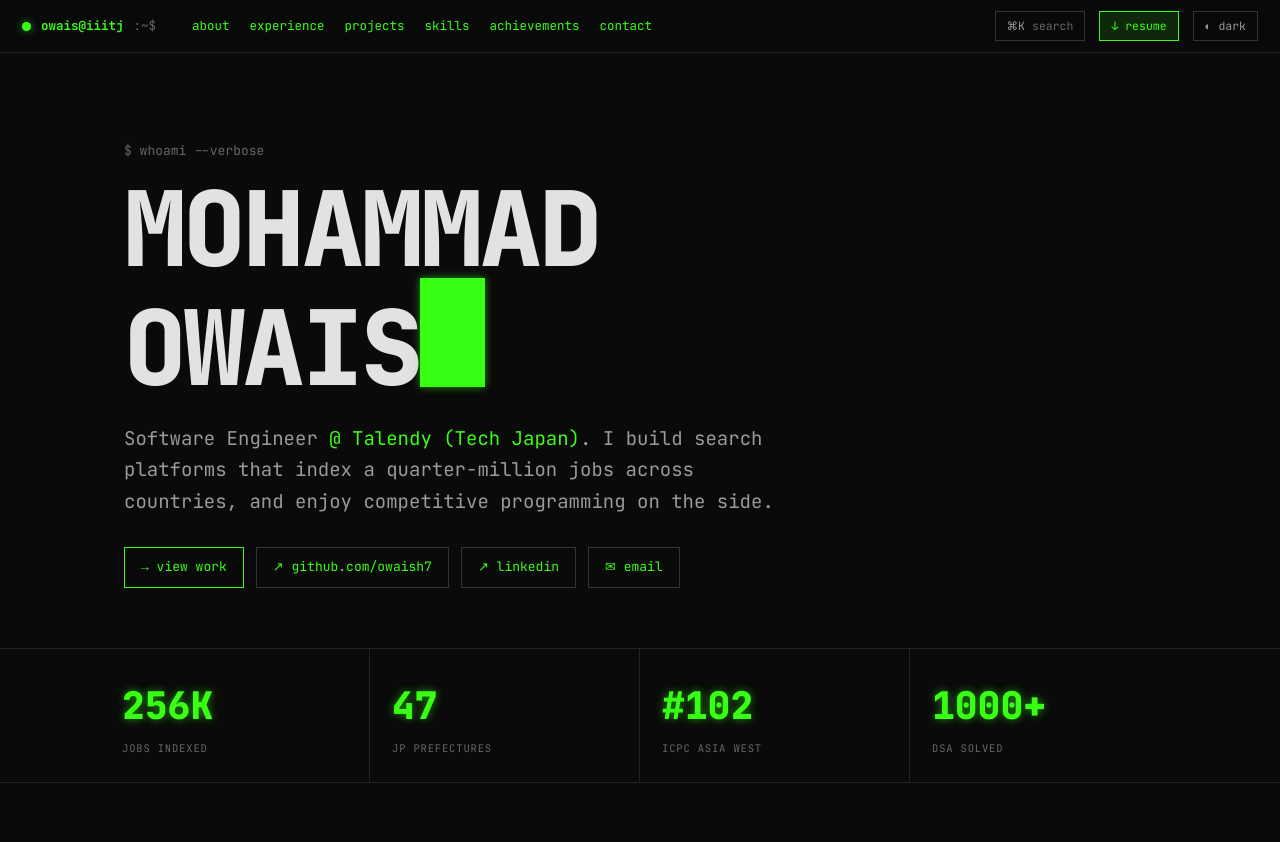
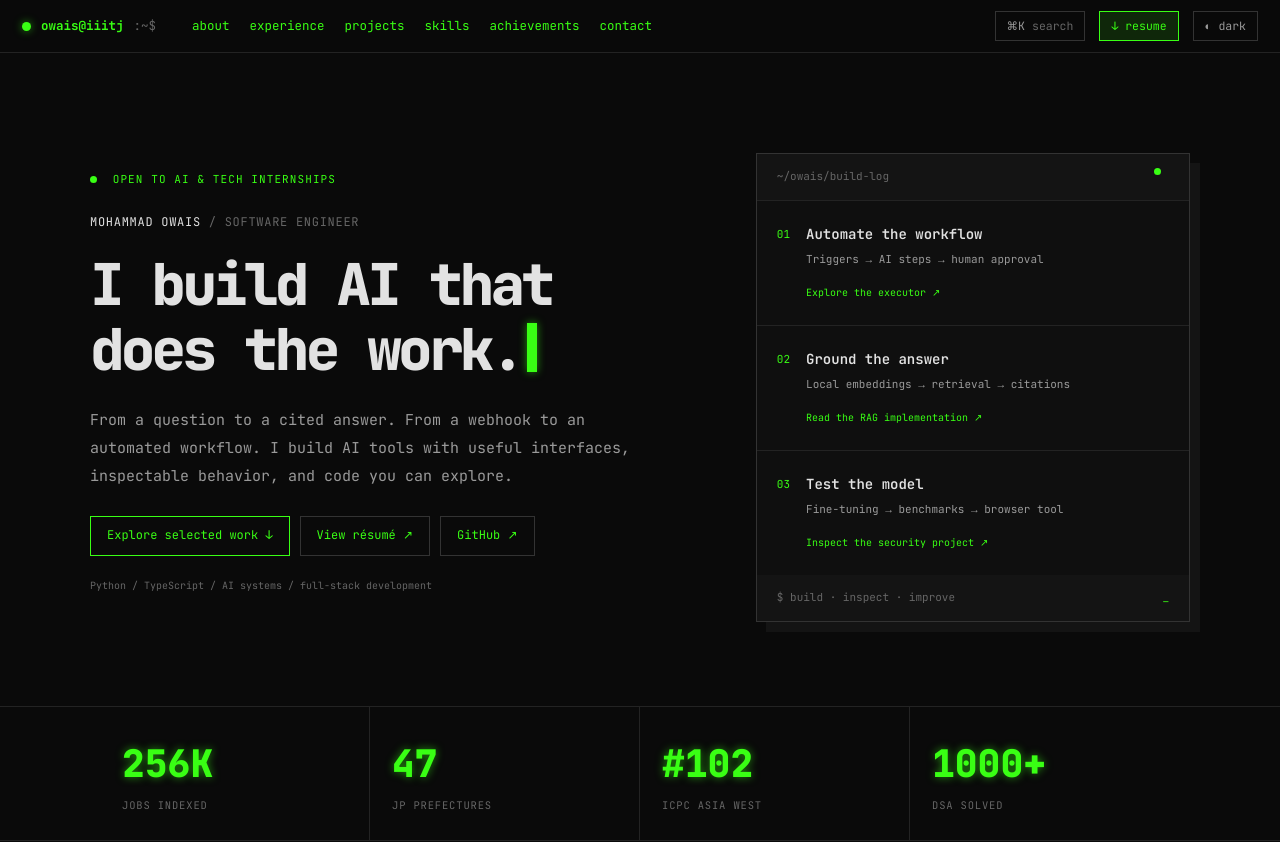
Before and after one commit to owaish7/owais-portfolio, a Next.js app: page / in a window 1280 px wide. Shown: the top 842 px of the page. Built offline with nearby package versions, Linux system fonts and the light colour scheme; no server answers.

Commit message:
Refresh portfolio for AI and tech internship applications

```diff
--- a/components/Hero.tsx
+++ b/components/Hero.tsx
@@ -2,70 +2,26 @@ import { LINKS } from "@/lib/data";
 
 export default function Hero() {
   return (
-    <section
-      id="home"
-      style={{ maxWidth: 1080, margin: "0 auto", padding: "88px 24px 60px" }}
-    >
-      <div
-        className="rev"
-        style={{ color: "var(--faint)", fontSize: 13, marginBottom: 18 }}
-      >
-        $ whoami --verbose
+    <section id="home" className="hero-shell">
+      <div className="hero-copy">
+        <p className="eyebrow rev"><span className="status-dot" /> OPEN TO AI & TECH INTERNSHIPS</p>
+        <p className="hero-name rev">MOHAMMAD OWAIS <span>/ SOFTWARE ENGINEER</span></p>
+        <h1 className="rev">I build AI that<br /><span>does the work.</span><span className="cur" /></h1>
+        <p className="hero-description rev">From a question to a cited answer. From a webhook to an automated workflow. I build AI tools with useful interfaces, inspectable behavior, and code you can explore.</p>
+        <div className="hero-actions rev">
+          <a className="lk lkacc" href="#projects">Explore selected work ↓</a>
+          <a className="lk" href={LINKS.resume} target="_blank" rel="noreferrer">View résumé ↗</a>
+          <a className="lk" href={LINKS.github} target="_blank" rel="noreferrer">GitHub ↗</a>
+        </div>
+        <p className="hero-footnote">Python / TypeScript / AI systems / full-stack development</p>
       </div>
-      <h1
-        className="rev"
-        style={{
-          fontSize: "clamp(44px,9vw,104px)",
-          lineHeight: 0.94,
-          fontWeight: 800,
-          letterSpacing: "-.03em",
-          margin: 0,
-          color: "var(--fg)",
-        }}
-      >
-        MOHAMMAD
-        <br />
-        OWAIS
-        <span className="cur" />
-      </h1>
-      <p
-        className="rev"
-        style={{
-          margin: "26px 0 0",
-          fontSize: "clamp(15px,2.4vw,19px)",
-          color: "var(--dim)",
-          maxWidth: 680,
-          lineHeight: 1.65,
-        }}
-      >
-        Software Engineer{" "}
-        <span style={{ color: "var(--acc)" }}>@ Talendy (Tech Japan)</span>. I
-        build search platforms that index a quarter-million jobs across
-        countries, and enjoy competitive programming on the side.
-      </p>
-      <div
-        className="rev"
-        style={{
-          marginTop: 30,
-          display: "flex",
-          gap: 12,
-          flexWrap: "wrap",
-          fontSize: 13,
-        }}
-      >
-        <a className="lk lkacc" href="#projects">
-          → view work
-        </a>
-        <a className="lk" href={LINKS.github} target="_blank" rel="noreferrer">
-          ↗ github.com/owaish7
-        </a>
-        <a className="lk" href={LINKS.linkedin} target="_blank" rel="noreferrer">
-          ↗ linkedin
-        </a>
-        <a className="lk" href={`mailto:${LINKS.email}`}>
-          ✉ email
-        </a>
-      </div>
+      <aside className="build-panel rev" aria-label="Areas of hands-on project work">
+        <div className="panel-top"><span>~/owais/build-log</span><span className="status-dot" /></div>
+        <div className="build-row"><span className="build-index">01</span><div><h2>Automate the workflow</h2><p>Triggers → AI steps → human approval</p><a href="https://github.com/owaish7/ai-workflow-builder" target="_blank" rel="noreferrer">Explore the executor ↗</a></div></div>
+        <div className="build-row"><span className="build-index">02</span><div><h2>Ground the answer</h2><p>Local embeddings → retrieval → citations</p><a href="https://github.com/owaish7/devrag" target="_blank" rel="noreferrer">Read the RAG implementation ↗</a></div></div>
+        <div className="build-row"><span className="build-index">03</span><div><h2>Test the model</h2><p>Fine-tuning → benchmarks → browser tool</p><a href="https://github.com/owaish7/Phishing-scanner-extension" target="_blank" rel="noreferrer">Inspect the security project ↗</a></div></div>
+        <div className="panel-bottom">$ build · inspect · improve<span className="small-cursor">_</span></div>
+      </aside>
     </section>
   );
 }
```
